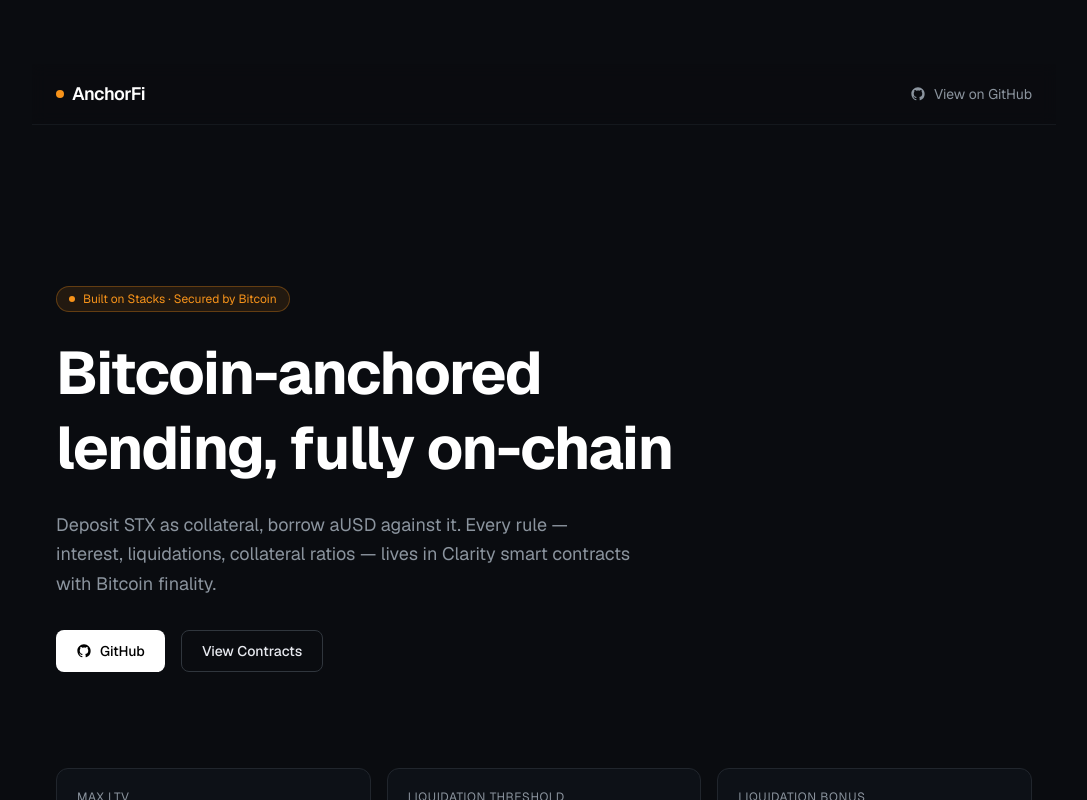
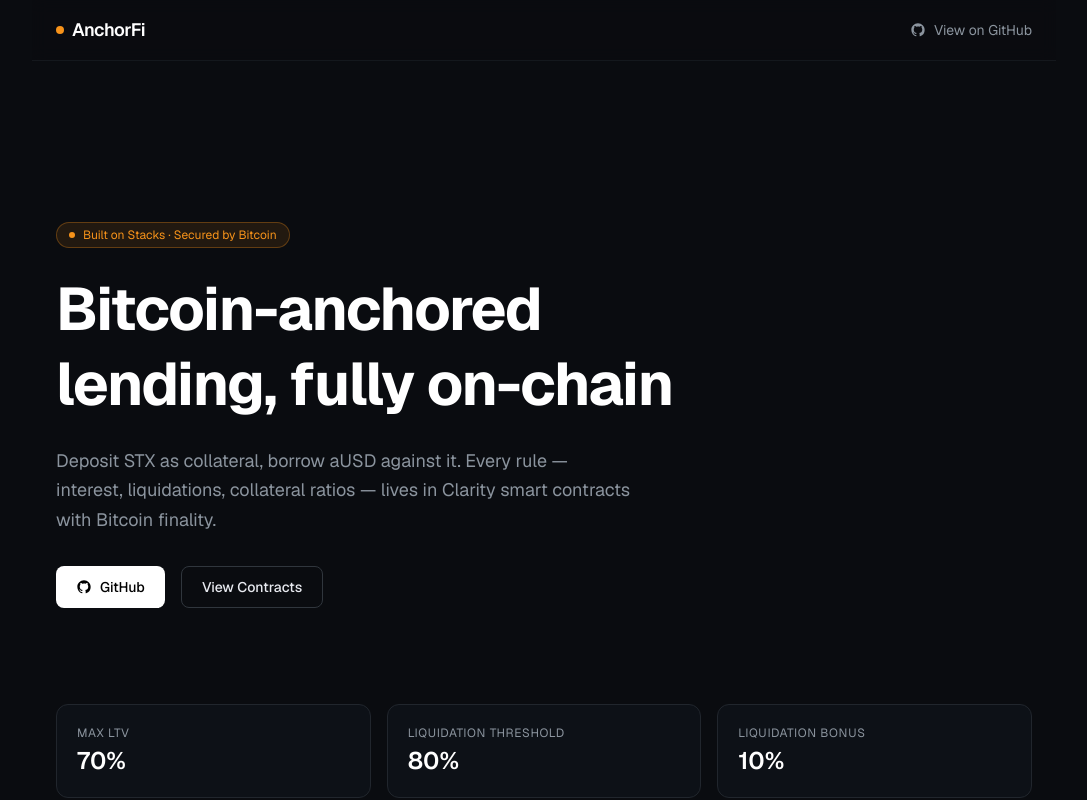
Before and after one commit to thewealthyplace/anchorfi, a Next.js app in the folder frontend/: page / in a window 1280 px wide. Shown: the top 800 px of the page, without its empty margins (96-1183 px from the left). Built offline with nearby package versions, Linux system fonts and the light colour scheme.

Commit message:
style: remove top padding from main container — sticky nav handles top spacing

```diff
--- a/frontend/app/page.tsx
+++ b/frontend/app/page.tsx
@@ -49,7 +49,7 @@
 
 export default function Home() {
   return (
-    <main className="max-w-5xl mx-auto px-6 py-16 space-y-24">
+    <main className="max-w-5xl mx-auto px-6 pb-24 space-y-24">
 
       {/* Nav */}
       <nav className="flex items-center justify-between sticky top-0 z-10 bg-[#0a0c10]/80 backdrop-blur-sm -mx-6 px-6 py-4 border-b border-[#21262d]/50">
```
